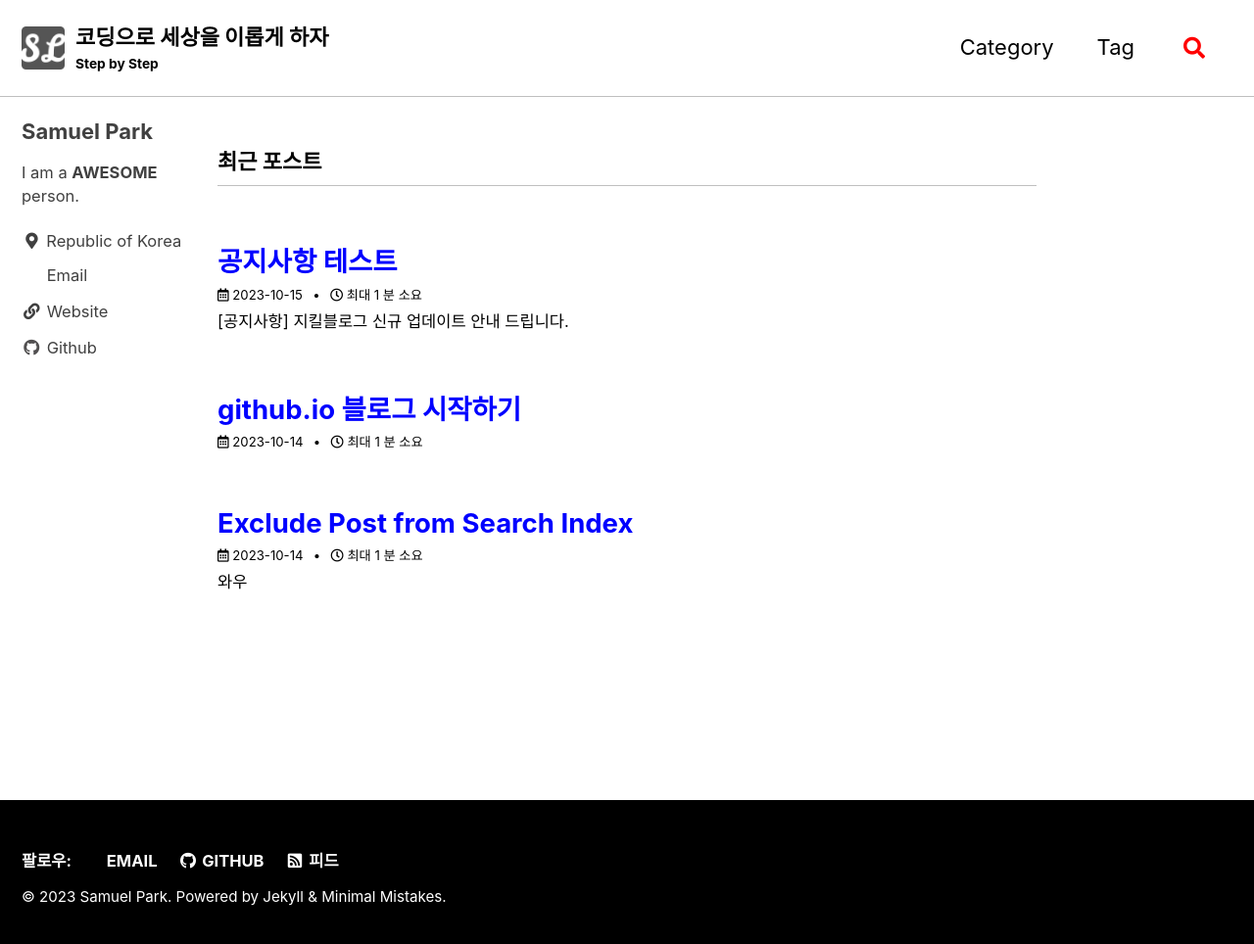
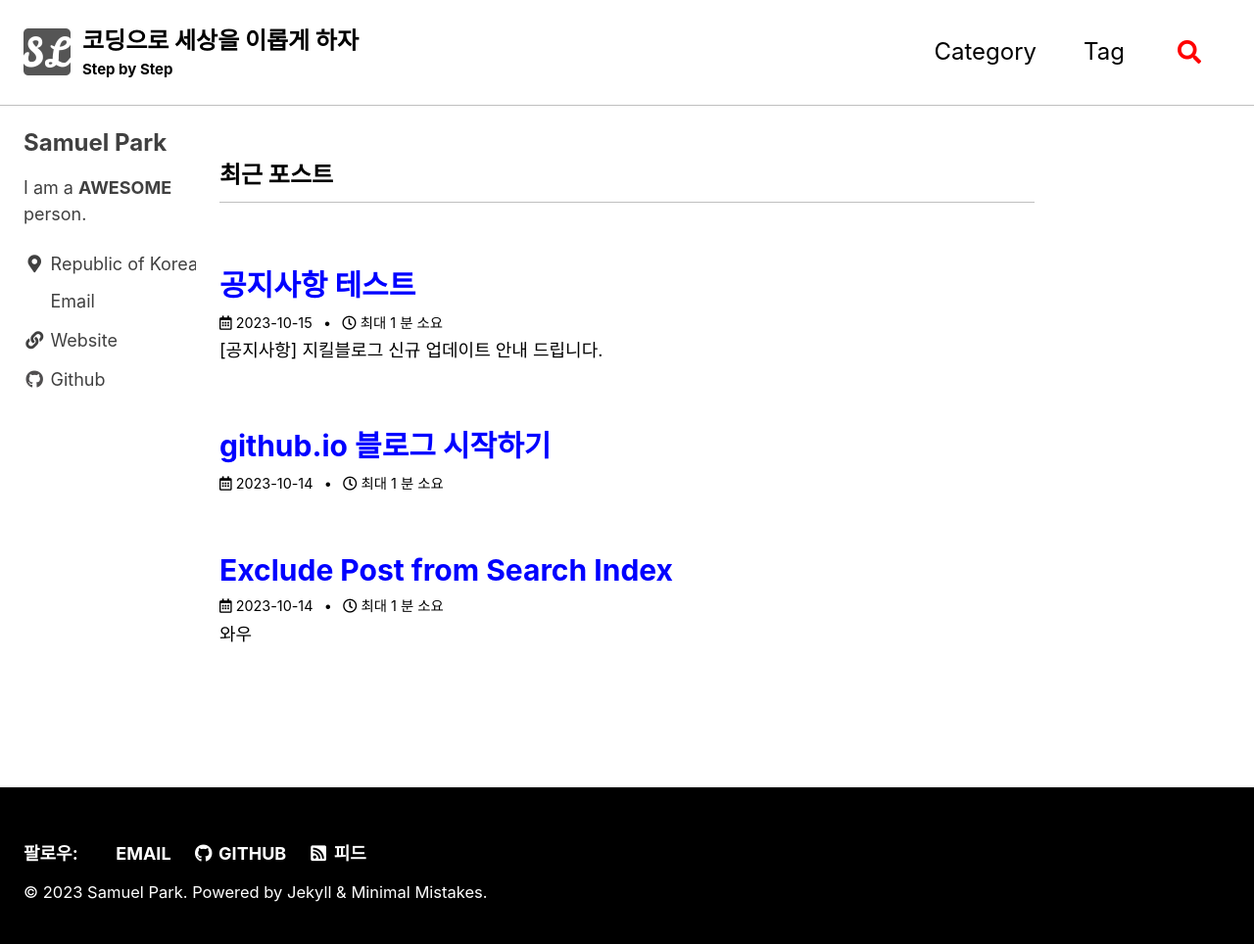
Before and after one commit to ahfmrptEkd/ahfmrptEkd.github.io, a Jekyll site: the page built from index.html, in a window 1280 px wide and 972 px high. Shown: the top 964 px of the window at 98% size. Built offline with Jekyll 4.4.1, drawn with Linux system fonts in a browser that asks for light colours; cached includes are drawn as plain includes; the list of posts is cut into pages by our own code.

Commit message:
font_size update
increase by 2px

```diff
--- a/_sass/minimal-mistakes/_reset.scss
+++ b/_sass/minimal-mistakes/_reset.scss
@@ -8,18 +8,18 @@ html {
   /* apply a natural box layout model to all elements */
   box-sizing: border-box;
   background-color: $background-color;
-  font-size: 16px;                        // default 16px;
+  font-size: 18px;                        // default 16px;
 
   @include breakpoint($medium) {
-    font-size: 18px;                      // default 18px;
+    font-size: 20px;                      // default 18px;
   }
 
   @include breakpoint($large) {
-    font-size: 20px;                      // default 20px;
+    font-size: 22px;                      // default 20px;
   }
 
   @include breakpoint($x-large) {
-    font-size: 22px;                      // default 22px;
+    font-size: 24px;                      // default 22px;
   }
 
   -webkit-text-size-adjust: 100%;
```
